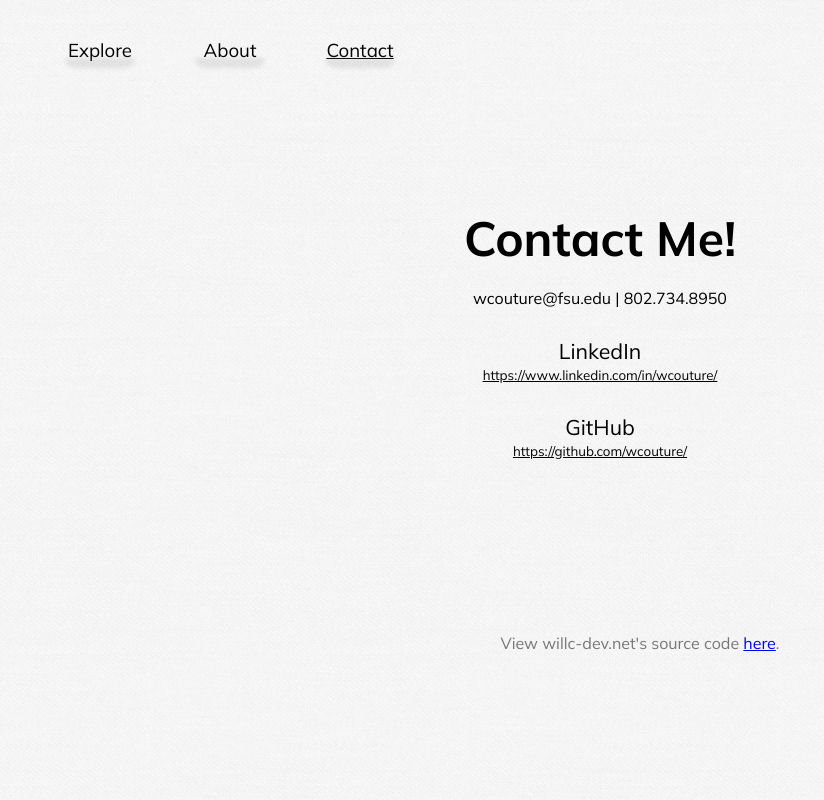
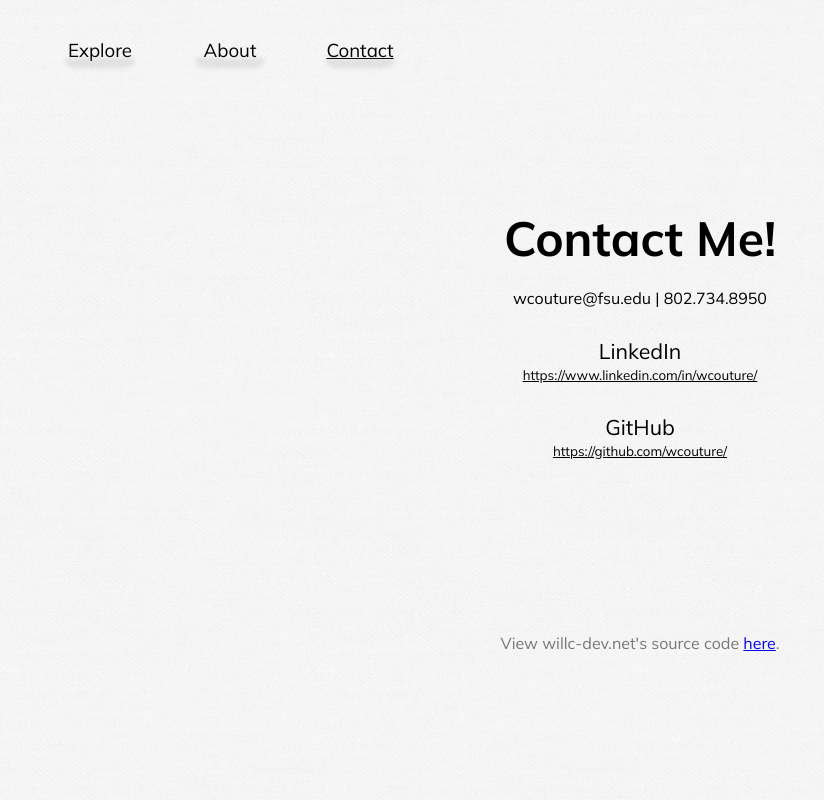
Before and after one commit to wcouture/Portfolio-Site, a PHP site: page /contact in a window 1280 px wide. Shown: the whole page, without its empty margins (0-824 px from the left). Run offline with PHP 8.4, Linux system fonts and the light colour scheme; some libraries are stand-ins or nearby versions.

Commit message:
Centers containers within page-content

```diff
--- a/css/contact.css
+++ b/css/contact.css
@@ -29,7 +29,7 @@
   height: 400px;
 
   border-radius: 20px;
-    box-shadow: 2px 2px 5px 1px rgba(0,0,0, 0.3);
+  box-shadow: 2px 2px 5px 1px rgba(0, 0, 0, 0.3);
 }
 
 .contact-form tr {
@@ -42,11 +42,11 @@
   border-style: solid;
   border-width: 2px;
 
-    box-shadow: 1px 1px 3px rgba(0,0,0, 0.3);
+  box-shadow: 1px 1px 3px rgba(0, 0, 0, 0.3);
 }
 
 .form-input {
-    display:flex;
+  display: flex;
   align-items: flex-start;
   justify-content: flex-start;
 }
@@ -64,7 +64,6 @@
 
 #submit:hover {
   background-color: white;
-
 }
 
 #message {
@@ -75,7 +74,7 @@
   border-style: solid;
   border-width: 2px;
 
-    box-shadow: 1px 1px 3px rgba(0,0,0, 0.3);
+  box-shadow: 1px 1px 3px rgba(0, 0, 0, 0.3);
 }
 
 .contact-info-container {
@@ -96,16 +95,12 @@
   font-size: 28pt;
 }
 
-.direct-contact {
-
-}
-
 .category-header {
   padding-top: 30px;
   font-size: 16pt;
 }
 
-.category-info a{
+.category-info a {
   font-size: 10pt;
   color: black;
 }
--- a/css/header.css
+++ b/css/header.css
@@ -21,6 +21,8 @@ body {
 .page-content {
   opacity: 0%;
   transition: linear 0.3s;
+  display: flex;
+  justify-content: center;
 }
 .page-content.loaded {
   opacity: 100%;
```
Lines whose indentation alone changed are shown as unchanged.
